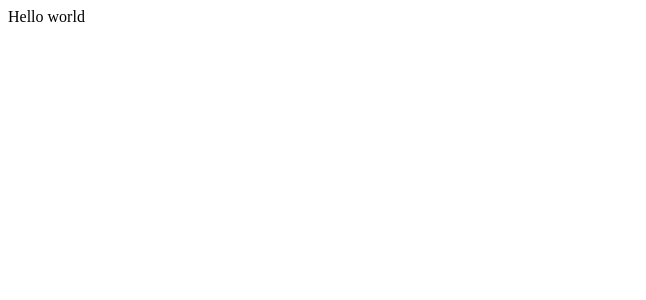
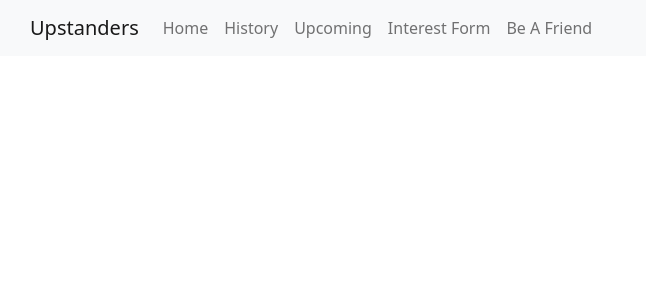
Before and after one commit to bca-code-for-charity/upstanders-web, a Flask app: page / in a window 1280 px wide. Before the commit the part shown is almost empty. Shown: the top 300 px of the page, without its empty margins (0-646 px from the left). Run offline with Flask 2, Linux system fonts and the light colour scheme.

Commit message:
add navbar (#3)

```diff
--- /dev/null
+++ b/static/styles/index.css
@@ -0,0 +1,7 @@
+.navbar-brand {
+    margin-left: 30px;
+}
+
+.navbar-nav {
+    margin-right: 30px;
+}
--- a/templates/index.html
+++ b/templates/index.html
@@ -1,11 +1,35 @@
 <!DOCTYPE html>
 <html>
-<head>
-<title>Title</title>
-</head>
+    <head>
+        <title>Upstanders</title>
+        <link href="https://cdn.jsdelivr.net/npm/bootstrap@5.0.2/dist/css/bootstrap.min.css" rel="stylesheet" integrity="sha384-EVSTQN3/azprG1Anm3QDgpJLIm9Nao0Yz1ztcQTwFspd3yD65VohhpuuCOmLASjC" crossorigin="anonymous">
+        <link rel= "stylesheet" type= "text/css" href= "{{ url_for('static',filename='styles/index.css') }}">
+    </head>
 
-<body>
-Hello world
-</body>
+    <body>
+        <nav class="navbar navbar-expand-lg navbar-light bg-light">
+            <a class="navbar-brand" href="#">Upstanders</a>
+            <ul class="navbar-nav">
+                <li class="nav-item">
+                    <a class="nav-link" href="#">Home</a>
+                </li>
+                <li class="nav-item">
+                    <a class="nav-link" href="#">History</a>
+                </li>
+                <li class="nav-item">
+                    <a class="nav-link" href="#">Upcoming</a>
+                </li>
+                <li class="nav-item">
+                    <a class="nav-link" href="#">Interest Form</a>
+                </li>
+                <li class="nav-item">
+                    <a class="nav-link" href="#">Be A Friend</a>
+                </li>
+            </ul>
+        </nav>
+
+        <script src="https://cdn.jsdelivr.net/npm/bootstrap@5.0.2/dist/js/bootstrap.bundle.min.js" integrity="sha384-MrcW6ZMFYlzcLA8Nl+NtUVF0sA7MsXsP1UyJoMp4YLEuNSfAP+JcXn/tWtIaxVXM" crossorigin="anonymous"></script>
+
+    </body>
 
 </html>
```
